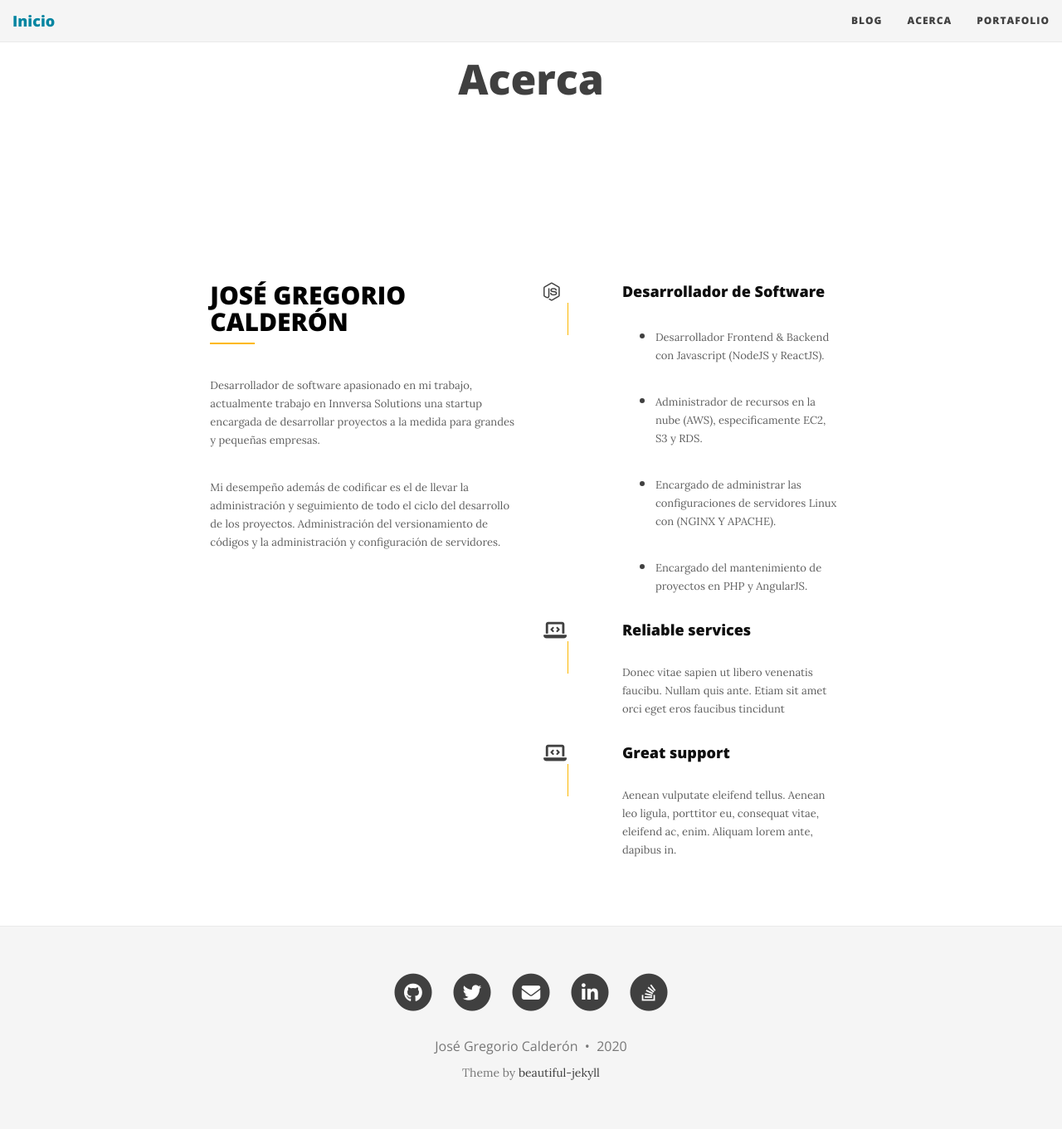
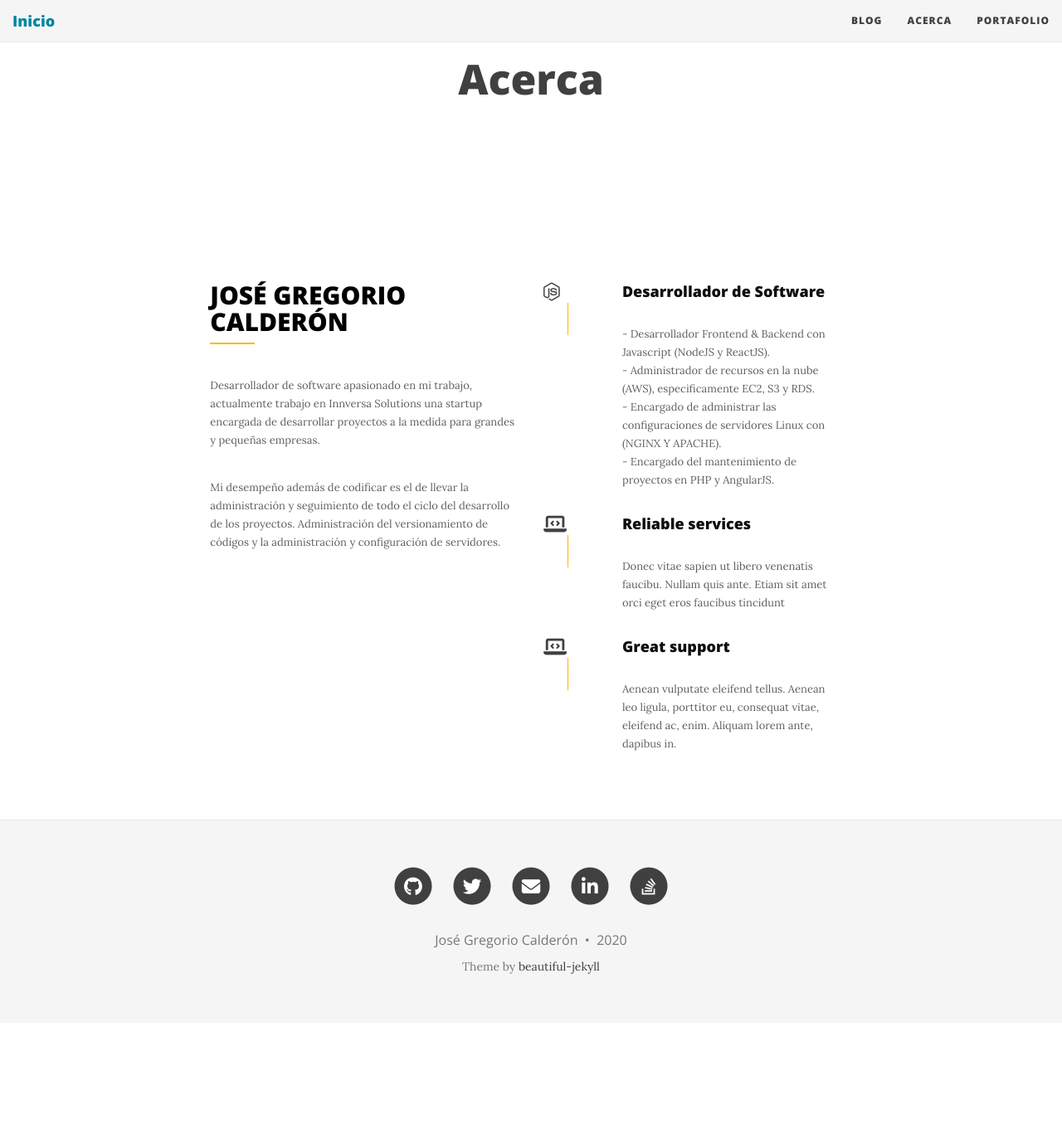
Before and after one commit to josegoyo/josegoyo.github.io, a Jekyll site: the page built from templates/aboutme.md, in a window 1280 px wide. Shown: the whole page at 83% size. Built offline with Jekyll 4.4.1, drawn with Linux system fonts in a browser that asks for light colours; nearby versions of some CDN libraries; comment, search, counter and statistics services are not loaded; after the commit the page ends 1233 px from its top, so only the background shows below that.

Commit message:
Update aboutme.md

```diff
--- a/templates/aboutme.md
+++ b/templates/aboutme.md
@@ -23,12 +23,10 @@
                                 </div>
                                 <div class="feature-content">
                                     <h4>Desarrollador de Software</h4>
-                                    <ul>
-                                        <li><p>Desarrollador Frontend & Backend con Javascript (NodeJS y ReactJS).</p></li>
-                                        <li><p>Administrador de recursos en la nube (AWS), especificamente EC2, S3 y RDS.</p></li>
-                                        <li><p>Encargado de administrar las configuraciones de servidores Linux con (NGINX Y APACHE).</p></li>
-                                        <li><p>Encargado del mantenimiento de proyectos en PHP y AngularJS.</p></li>
-                                    </ul>
+                                    <p> - Desarrollador Frontend & Backend con Javascript (NodeJS y ReactJS).<br/>
+                                        - Administrador de recursos en la nube (AWS), especificamente EC2, S3 y RDS.<br/>
+                                        - Encargado de administrar las configuraciones de servidores Linux con (NGINX Y APACHE).<br/>
+                                        - Encargado del mantenimiento de proyectos en PHP y AngularJS.</p>
                                 </div>
                             </div>
                         </div>
```
